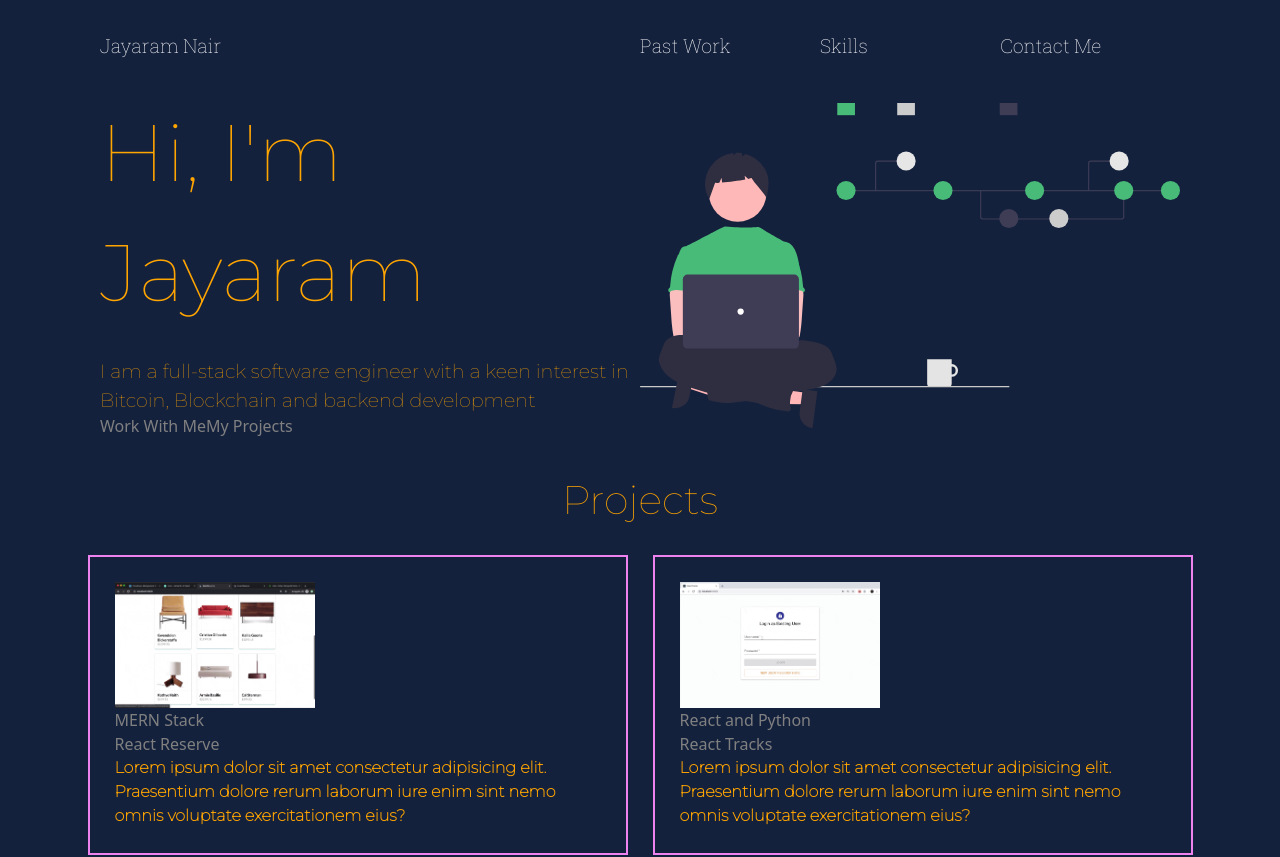
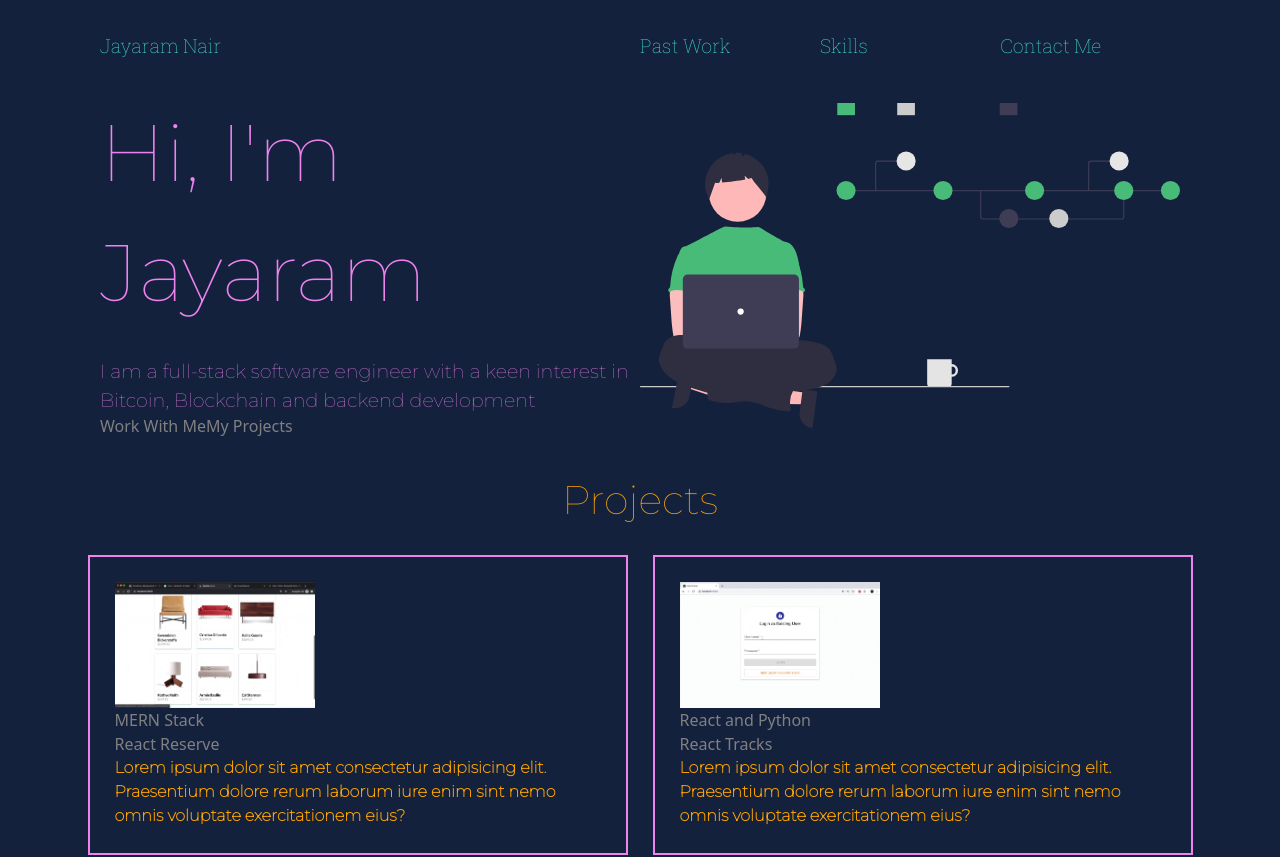
Before and after one commit to jayaramsivaramannair/jayaram_portfolio, a React (Create React App) app: page / in a window 1280 px wide. Shown: the top 857 px of the page. Built offline with nearby package versions, Linux system fonts and the light colour scheme.

Commit message:
Changed the color in header section and about section

```diff
--- a/src/index.css
+++ b/src/index.css
@@ -24,7 +24,7 @@ header div {
 
 header {
   font-size: 1.2rem;
-  color: white;
+  color: turquoise;
   font-family: 'Roboto Slab', serif;
   margin: 2rem 0;
 }
@@ -36,7 +36,7 @@ header {
 }
 
 #about h1 {
-  color: orange;
+  color: violet;
   font-size: 5rem;
   font-family: 'Montserrat', sans-serif;
 }
@@ -44,7 +44,7 @@ header {
 #about p {
   margin-top: 1.5rem;
   font-size: 1.2rem;
-  color: orange;
+  color: violet;
   font-family: 'Montserrat', sans-serif;
 }
 
```
